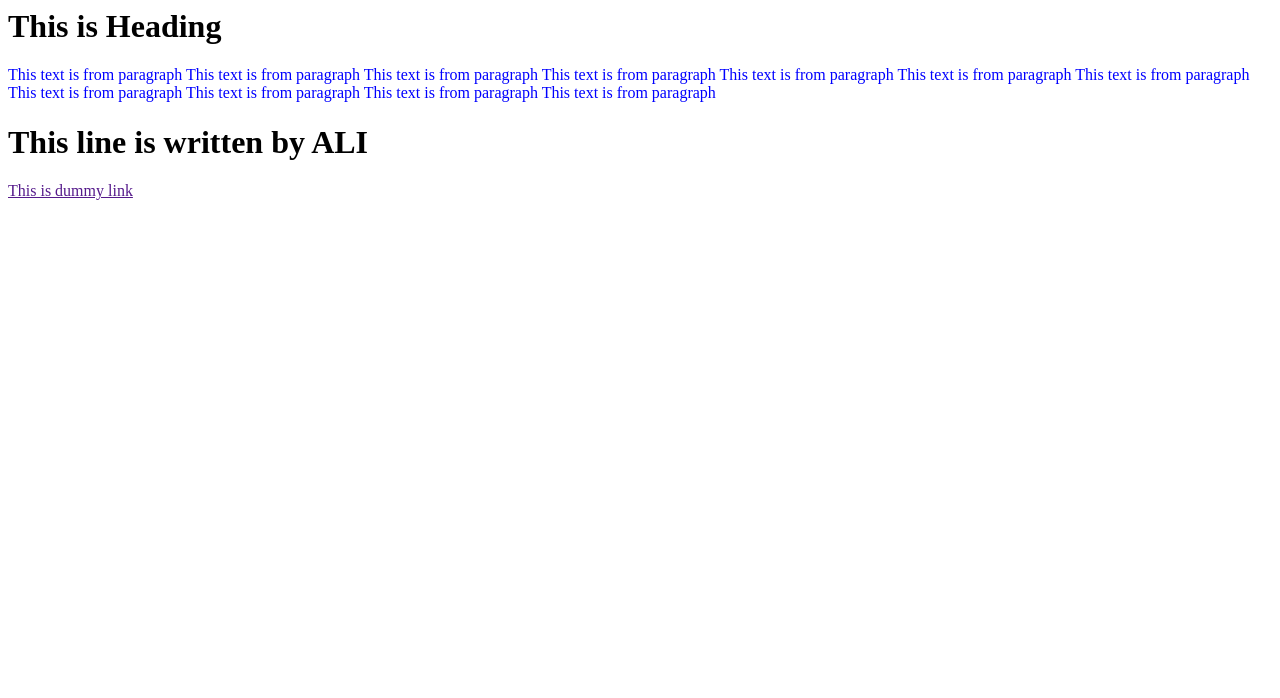
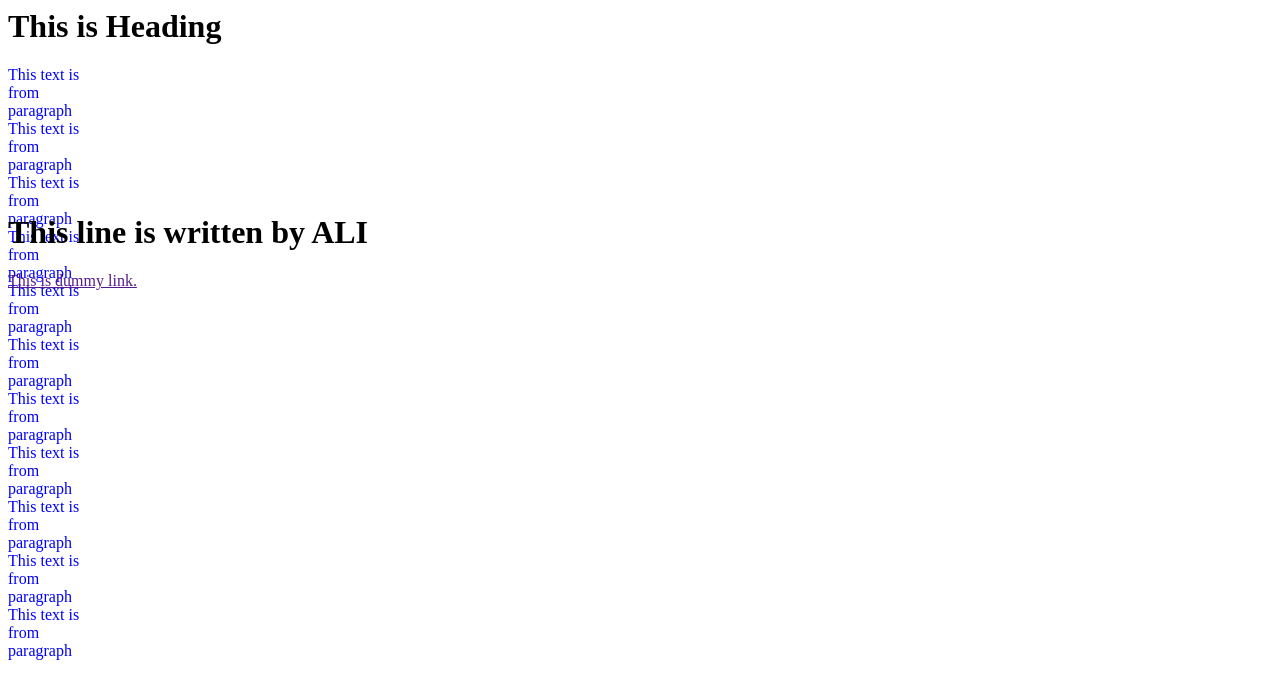
Before and after one commit to Qasammii/AliLearning, a plain HTML site: page index.html in a window 1280 px wide. Drawn offline with Linux system fonts and the light colour scheme.

```diff
--- a/index.html
+++ b/index.html
@@ -11,7 +11,7 @@
 		</p>
 		<p>
 			<h1>This line is written by ALI</h1>
-			<a href="">This is dummy link</a>
+			<a href="">This is dummy link.</a>
 		</p>
 	</body>
 
--- a/sstyle.css
+++ b/sstyle.css
@@ -1,3 +1,5 @@
 p {
-    color:blue
+    color:blue;
+    height: 55px;
+    width: 80;
 }
```
Also changed, not shown: test.html (+1 -1 lines).
